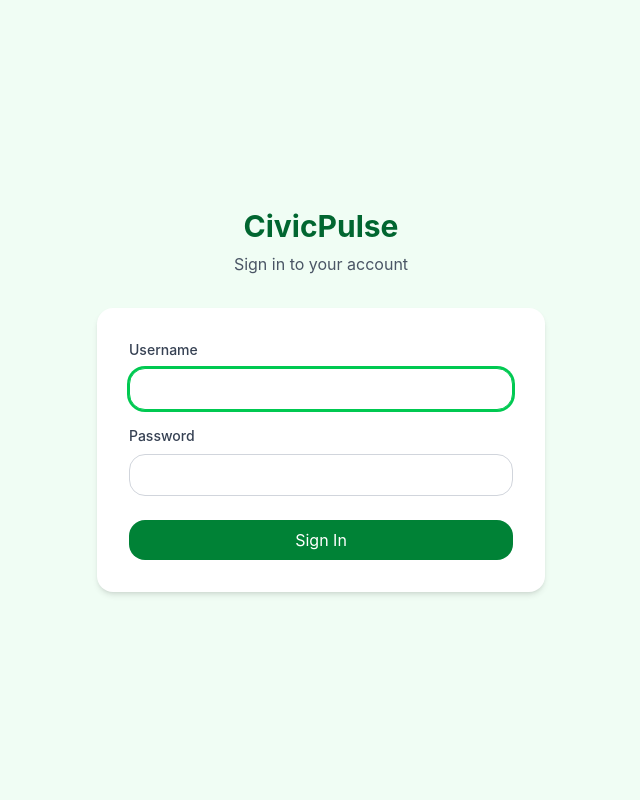
After one commit to CivicPulse/civicpulse-backend, a Django app: page /login/ in a window 1280 px wide. The commit adds this page. Shown: the whole page, without its empty margins (319-959 px from the left). Run offline with Django 5.2, Linux system fonts and the light colour scheme; some libraries are stand-ins or nearby versions.

Commit message:
feat: Implement user authentication with login/logout functionality and update templates

```diff
--- /dev/null
+++ b/civicpulse/templates/registration/login.html
@@ -0,0 +1,58 @@
+{% load compress %}
+{% load static %}
+
+<!DOCTYPE html>
+<html lang="en">
+
+<head>
+    <meta charset="UTF-8">
+    <meta http-equiv="X-UA-Compatible" content="IE=edge">
+    <meta name="viewport" content="width=device-width, initial-scale=1.0">
+    <title>Login - CivicPulse</title>
+
+    {% compress css %}
+    <link rel="stylesheet" href="{% static 'src/output.css' %}">
+    {% endcompress %}
+</head>
+
+<body class="bg-green-50">
+    <div class="flex min-h-screen items-center justify-center px-4">
+        <div class="w-full max-w-sm md:max-w-md">
+            <div class="mb-8 text-center">
+                <h1 class="text-3xl font-bold text-green-800">CivicPulse</h1>
+                <p class="mt-2 text-gray-600">Sign in to your account</p>
+            </div>
+
+            <div class="bg-white rounded-lg shadow-md p-8">
+                {% if form.errors %}
+                <div class="mb-4 p-4 bg-red-50 border border-red-200 text-red-700 rounded-lg">
+                    <p>Invalid username or password. Please try again.</p>
+                </div>
+                {% endif %}
+
+                <form method="post">
+                    {% csrf_token %}
+
+                    <div class="mb-4">
+                        <label for="id_username" class="block mb-2 text-sm font-medium text-gray-700">Username</label>
+                        <input type="text" name="username" id="id_username" required autofocus
+                            class="w-full px-3 py-2 border border-gray-300 rounded-lg focus:outline-none focus:ring-2 focus:ring-green-500 focus:border-green-500">
+                    </div>
+
+                    <div class="mb-6">
+                        <label for="id_password" class="block mb-2 text-sm font-medium text-gray-700">Password</label>
+                        <input type="password" name="password" id="id_password" required
+                            class="w-full px-3 py-2 border border-gray-300 rounded-lg focus:outline-none focus:ring-2 focus:ring-green-500 focus:border-green-500">
+                    </div>
+
+                    <button type="submit"
+                        class="w-full px-4 py-2 text-white bg-green-700 rounded-lg hover:bg-green-800 focus:outline-none focus:ring-4 focus:ring-green-300">
+                        Sign In
+                    </button>
+                </form>
+            </div>
+        </div>
+    </div>
+</body>
+
+</html>
--- a/civicpulse/views.py
+++ b/civicpulse/views.py
@@ -1,5 +1,7 @@
+from django.contrib.auth.decorators import login_required
 from django.shortcuts import render
 
 
+@login_required
 def index(request):
     return render(request, 'index.html')
--- a/example/settings.py
+++ b/example/settings.py
@@ -123,3 +123,8 @@ COMPRESS_ROOT = BASE_DIR / 'static'
 COMPRESS_ENABLED = True
 
 STATICFILES_FINDERS = ('compressor.finders.CompressorFinder',)
+
+# Authentication
+LOGIN_URL = 'login'
+LOGIN_REDIRECT_URL = '/'
+LOGOUT_REDIRECT_URL = 'login'
--- a/example/urls.py
+++ b/example/urls.py
@@ -16,9 +16,12 @@ Including another URLconf
 """
 
 from django.contrib import admin
+from django.contrib.auth import views as auth_views
 from django.urls import include, path
 
 urlpatterns = [
     path("admin/", admin.site.urls),
+    path("login/", auth_views.LoginView.as_view(), name="login"),
+    path("logout/", auth_views.LogoutView.as_view(), name="logout"),
     path("", include("civicpulse.urls")),
 ]
--- a/static/src/output.css
+++ b/static/src/output.css
@@ -1197,8 +1197,14 @@
   .mb-3 {
     margin-bottom: calc(var(--spacing) * 3);
   }
+  .mb-4 {
+    margin-bottom: calc(var(--spacing) * 4);
+  }
   .mb-6 {
     margin-bottom: calc(var(--spacing) * 6);
+  }
+  .mb-8 {
+    margin-bottom: calc(var(--spacing) * 8);
   }
   .apexcharts-xaxistooltip {
     .apexcharts-canvas & {
@@ -1328,6 +1334,9 @@
   .max-h-full {
     max-height: 100%;
   }
+  .min-h-screen {
+    min-height: 100vh;
+  }
   .datatable-table {
     .datatable-wrapper & {
       width: 100%;
@@ -1683,6 +1692,12 @@
   .border-gray-200 {
     border-color: var(--color-gray-200);
   }
+  .border-gray-300 {
+    border-color: var(--color-gray-300);
+  }
+  .border-red-200 {
+    border-color: var(--color-red-200);
+  }
   .border-transparent {
     border-color: transparent;
   }
@@ -1762,6 +1777,9 @@
   .bg-neutral-tertiary-medium {
     background-color: var(--color-neutral-tertiary-medium);
   }
+  .bg-red-50 {
+    background-color: var(--color-red-50);
+  }
   .bg-transparent {
     background-color: transparent;
   }
@@ -1871,11 +1889,17 @@
   .p-6 {
     padding: calc(var(--spacing) * 6);
   }
+  .p-8 {
+    padding: calc(var(--spacing) * 8);
+  }
   .px-2 {
     padding-inline: calc(var(--spacing) * 2);
   }
   .px-3 {
     padding-inline: calc(var(--spacing) * 3);
+  }
+  .px-4 {
+    padding-inline: calc(var(--spacing) * 4);
   }
   .px-5 {
     padding-inline: calc(var(--spacing) * 5);
@@ -2078,6 +2102,9 @@
   .text-gray-600 {
     color: var(--color-gray-600);
   }
+  .text-gray-700 {
+    color: var(--color-gray-700);
+  }
   .text-gray-900 {
     color: var(--color-gray-900);
   }
@@ -2086,6 +2113,9 @@
   }
   .text-heading {
     color: var(--color-heading);
+  }
+  .text-red-700 {
+    color: var(--color-red-700);
   }
   .text-white {
     color: var(--color-white);
@@ -2218,6 +2248,13 @@
       }
     }
   }
+  .hover\:text-green-700 {
+    &:hover {
+      @media (hover: hover) {
+        color: var(--color-green-700);
+      }
+    }
+  }
   .hover\:text-heading {
     &:hover {
       @media (hover: hover) {
@@ -2230,6 +2267,11 @@
       z-index: 10;
     }
   }
+  .focus\:border-green-500 {
+    &:focus {
+      border-color: var(--color-green-500);
+    }
+  }
   .focus\:ring-2 {
     &:focus {
       --tw-ring-shadow: var(--tw-ring-inset,) 0 0 0 calc(2px + var(--tw-ring-offset-width)) var(--tw-ring-color, currentcolor);
@@ -2262,6 +2304,11 @@
       --tw-ring-color: var(--color-green-300);
     }
   }
+  .focus\:ring-green-500 {
+    &:focus {
+      --tw-ring-color: var(--color-green-500);
+    }
+  }
   .focus\:ring-neutral-tertiary {
     &:focus {
       --tw-ring-color: var(--color-neutral-tertiary);
@@ -2306,6 +2353,11 @@
   .md\:w-auto {
     @media (width >= 48rem) {
       width: auto;
+    }
+  }
+  .md\:max-w-md {
+    @media (width >= 48rem) {
+      max-width: var(--container-md);
     }
   }
   .md\:flex-row {
```
Also changed, not shown: civicpulse/templates/_base.html (+12 -17 lines), civicpulse/templates/index.html (+1 -24 lines).
